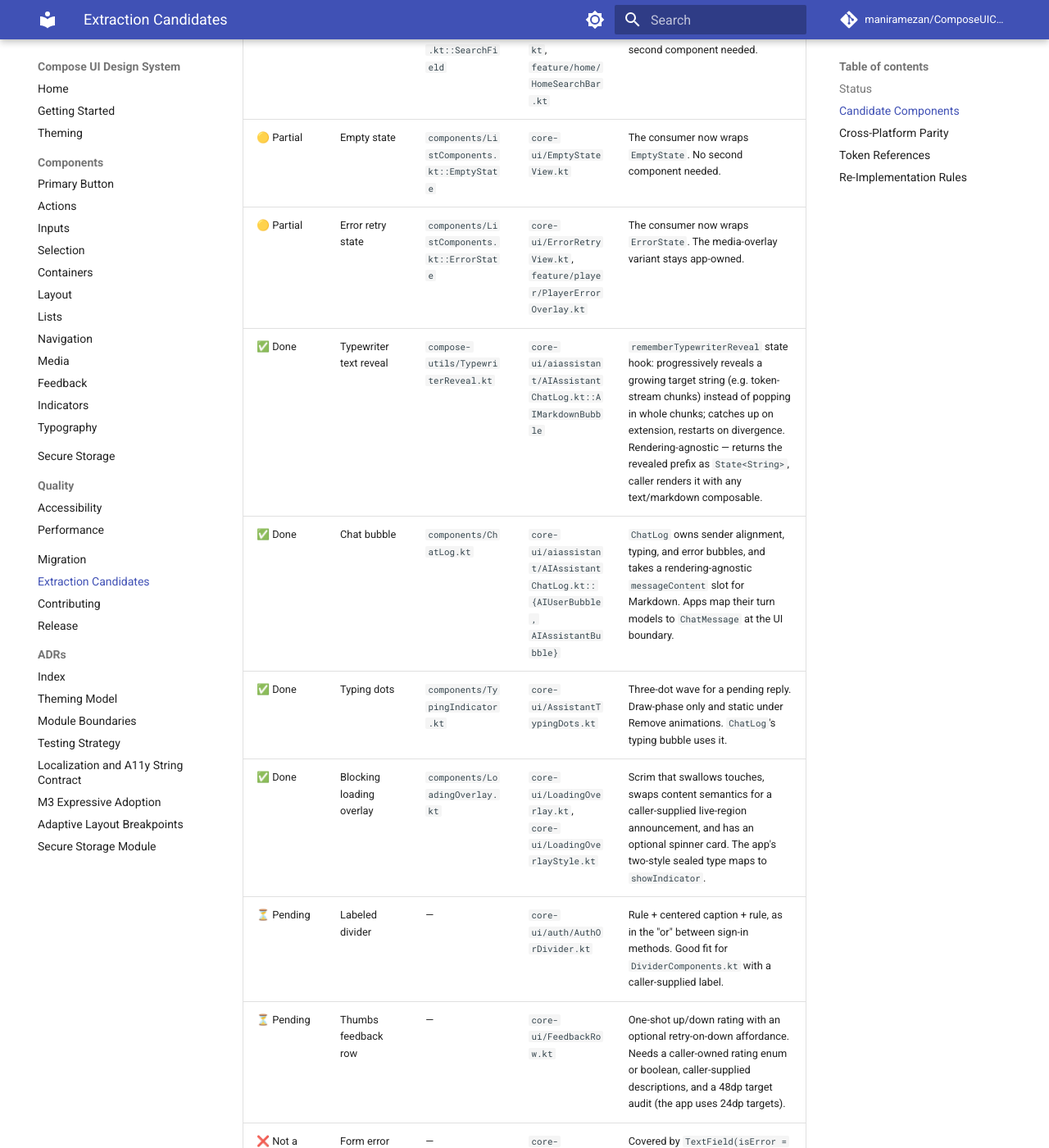
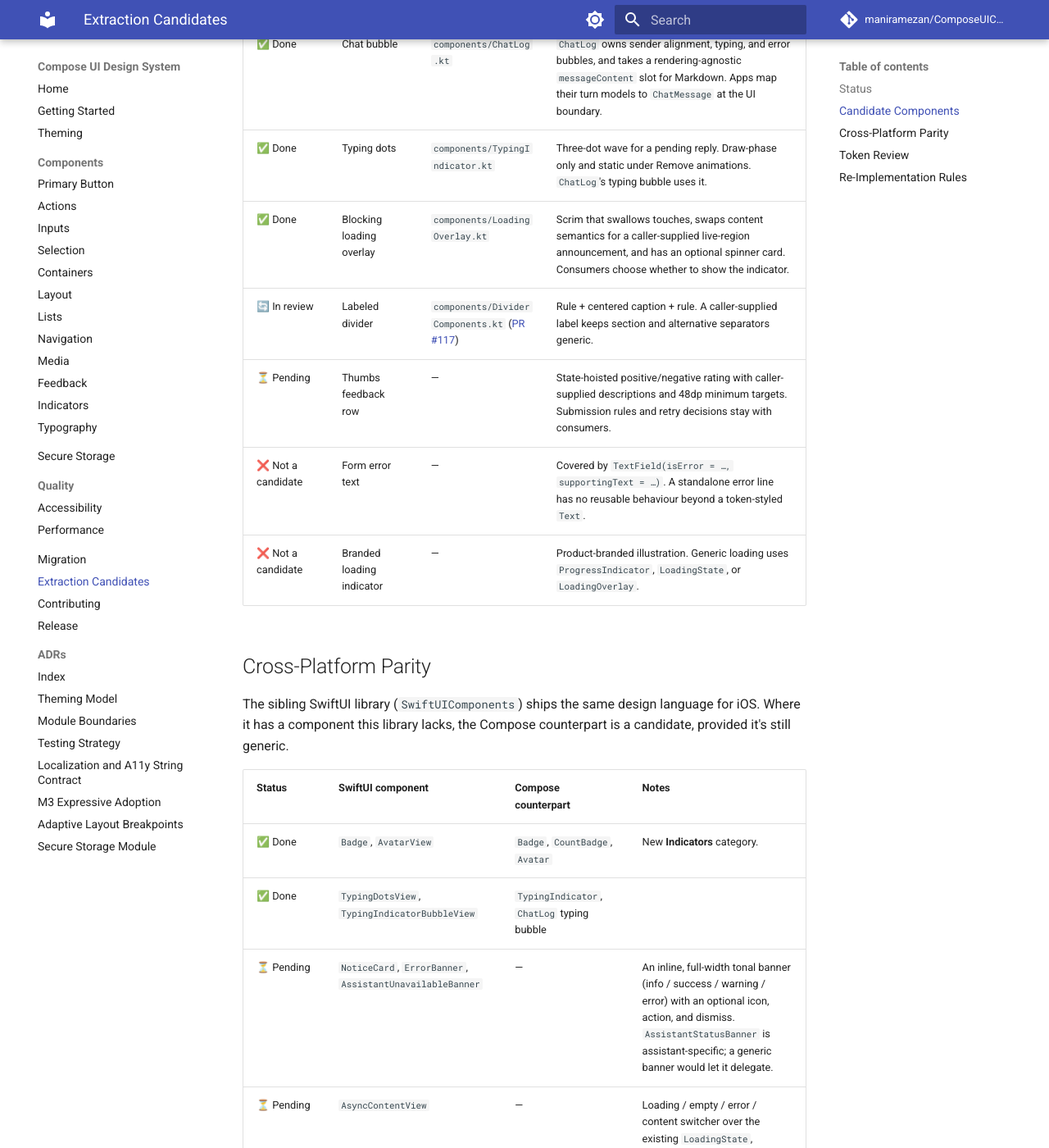
Before and after one commit to maniramezan/ComposeUIComponents, an MkDocs documentation site: the page built from docs/extraction-candidates.md, in a window 1280 px wide and 1400 px high, scrolled down 2025 px. Shown: the whole window at 82% size. Built offline with MkDocs 1.6.1 and Material for MkDocs 9.7.7, drawn with Linux system fonts in a browser that asks for light colours; comment, search, counter and statistics services are not loaded; some of the changed text lies outside the part shown.

Commit message:
docs: use generic examples and correct token guidance

```diff
--- a/docs/extraction-candidates.md
+++ b/docs/extraction-candidates.md
@@ -1,6 +1,6 @@
 # Extraction Candidates
 
-Audit source: `~/Developer/novalingo/mobile/Android`. Do not copy app code into this library. Use these candidates as product-tested references, strip Novalingo-specific naming, strings, models, analytics, and business rules, then re-implement with this design system's tokens, previews, tests, screenshots, and docs.
+Audit scope: patterns observed in consuming Android apps. Do not copy app code into this library. Remove product naming, strings, models, analytics, and business rules, then re-implement reusable behavior with this design system’s tokens, previews, tests, screenshots, and docs.
 
 ## Status
 
@@ -14,27 +14,27 @@ Audit source: `~/Developer/novalingo/mobile/Android`. Do not copy app code into
 
 ## Candidate Components
 
-| Status | Candidate | Library home | Source reference | Notes |
-|---|---|---|---|---|
-| ✅ Done | Pill chip | `components/PillChip.kt` | `core-ui/PillChip.kt`, `feature/home/HomeFilters.kt` | Generic selectable capsule; selected/unselected colors are themed tokens with per-call overrides for tinted variants (filter rows). |
-| ✅ Done | Overlay card | `components/OverlayCard.kt` | `core-ui/OverlayCard.kt` | Subtle rounded surface for media overlays. Defaults to `AppTheme.colors.overlaySubtle` + `AppTheme.shapes.large`. |
-| ✅ Done | Adaptive content container | `components/AdaptiveContentContainer.kt` | `core-ui/AdaptiveContentContainer.kt` | Caps content width on tablets, pass-through on phones. Consumers pick a semantic max width from their own layout-dimension tokens. |
-| ✅ Done | Section header | `components/SectionHeader.kt` | `core-ui/SectionHeader.kt` | Title + optional trailing text action. Reads `AppTheme.typography.titleSmall` and `AppTheme.colors.primary`. |
-| ✅ Done | Content row | `components/ContentRow.kt` | `core-ui/WordCard.kt`, `feature/savedwords/SavedWordCard.kt` | Slot-based list row (title, optional secondary text, supporting text, leading + trailing content). Word-card-style usage is now a thin consumer wrapper. |
-| 🟡 Partial | Level badge | `components/PillChip.kt` (tier overload) + `theme/LevelPalette.kt` | `core-ui/SkillLevelBadge.kt`, `core-design/SkillLevelDesign.kt` | Generic tiered-badge component takes a `LevelTier` from a `LevelPalette`. Apps own the tier→domain mapping (e.g., skill level → palette index). |
-| ✅ Done | Sized skeleton block | `components/FeedbackComponents.kt::SkeletonBlock`, `components/SkeletonShimmer.kt` | `core-ui/GhostLoadingBlock.kt` | Parameterized height/width/shape variant of `Skeleton`, plus the root-applied `Modifier.skeletonShimmer`. The consumer file is now a thin wrapper over both. |
-| ✅ Done | Branded button variants | `components/PrimaryButton.kt`, `components/ActionComponents.kt::{SecondaryButton, TextButton}` | `core-ui/NovalingoButton.kt` | Three-style enum collapses 1:1 into the library's three button components — no extra wrapper needed in consumers. |
-| 🟡 Partial | Search bar | `components/InputComponents.kt::SearchField` | `core-ui/SearchBar.kt`, `feature/home/HomeSearchBar.kt` | The consumer now wraps `SearchField` with app copy. No second component needed. |
-| 🟡 Partial | Empty state | `components/ListComponents.kt::EmptyState` | `core-ui/EmptyStateView.kt` | The consumer now wraps `EmptyState`. No second component needed. |
-| 🟡 Partial | Error retry state | `components/ListComponents.kt::ErrorState` | `core-ui/ErrorRetryView.kt`, `feature/player/PlayerErrorOverlay.kt` | The consumer now wraps `ErrorState`. The media-overlay variant stays app-owned. |
-| ✅ Done | Typewriter text reveal | `compose-utils/TypewriterReveal.kt` | `core-ui/aiassistant/AIAssistantChatLog.kt::AIMarkdownBubble` | `rememberTypewriterReveal` state hook: progressively reveals a growing target string (e.g. token-stream chunks) instead of popping in whole chunks; catches up on extension, restarts on divergence. Rendering-agnostic — returns the revealed prefix as `State<String>`, caller renders it with any text/markdown composable. |
-| ✅ Done | Chat bubble | `components/ChatLog.kt` | `core-ui/aiassistant/AIAssistantChatLog.kt::{AIUserBubble, AIAssistantBubble}` | `ChatLog` owns sender alignment, typing, and error bubbles, and takes a rendering-agnostic `messageContent` slot for Markdown. Apps map their turn models to `ChatMessage` at the UI boundary. |
-| ✅ Done | Typing dots | `components/TypingIndicator.kt` | `core-ui/AssistantTypingDots.kt` | Three-dot wave for a pending reply. Draw-phase only and static under Remove animations. `ChatLog`'s typing bubble uses it. |
-| ✅ Done | Blocking loading overlay | `components/LoadingOverlay.kt` | `core-ui/LoadingOverlay.kt`, `core-ui/LoadingOverlayStyle.kt` | Scrim that swallows touches, swaps content semantics for a caller-supplied live-region announcement, and has an optional spinner card. The app's two-style sealed type maps to `showIndicator`. |
-| ⏳ Pending | Labeled divider | — | `core-ui/auth/AuthOrDivider.kt` | Rule + centered caption + rule, as in the "or" between sign-in methods. Good fit for `DividerComponents.kt` with a caller-supplied label. |
-| ⏳ Pending | Thumbs feedback row | — | `core-ui/FeedbackRow.kt` | One-shot up/down rating with an optional retry-on-down affordance. Needs a caller-owned rating enum or boolean, caller-supplied descriptions, and a 48dp target audit (the app uses 24dp targets). |
-| ❌ Not a candidate | Form error text | — | `core-ui/auth/FormErrorText.kt` | Covered by `TextField(isError = …, supportingText = …)`. A standalone error line has no reusable behaviour beyond a token-styled `Text`. |
-| ❌ Not a candidate | Branded loading indicator | — | `core-ui/NovalingoLoadingIndicator.kt` | Product-branded illustration. Generic loading uses `ProgressIndicator`, `LoadingState`, or `LoadingOverlay`. |
+| Status | Candidate | Library home | Notes |
+|---|---|---|---|
+| ✅ Done | Pill chip | `components/PillChip.kt` | Generic selectable capsule; selected/unselected colors are themed tokens with per-call overrides for tinted variants (filter rows). |
+| ✅ Done | Overlay card | `components/OverlayCard.kt` | Subtle rounded surface for media overlays. Defaults to `AppTheme.colors.overlaySubtle` + `AppTheme.shapes.large`. |
+| ✅ Done | Adaptive content container | `components/AdaptiveContentContainer.kt` | Caps content width on tablets, pass-through on phones. Consumers pick a semantic max width from their own layout-dimension tokens. |
+| ✅ Done | Section header | `components/SectionHeader.kt` | Title + optional trailing text action. Reads `AppTheme.typography.titleSmall` and `AppTheme.colors.primary`. |
+| ✅ Done | Content row | `components/ContentRow.kt` | Slot-based list row (title, optional secondary text, supporting text, leading + trailing content). Consumers map their own row data at the UI boundary. |
+| 🟡 Partial | Level badge | `components/PillChip.kt` (tier overload) + `theme/LevelPalette.kt` | Generic tiered-badge component takes a `LevelTier` from a `LevelPalette`. Apps own the tier→domain mapping (e.g., status value → palette index). |
+| ✅ Done | Sized skeleton block | `components/FeedbackComponents.kt::SkeletonBlock`, `components/SkeletonShimmer.kt` | Parameterized height/width/shape variant of `Skeleton`, plus the root-applied `Modifier.skeletonShimmer`. The consumer file is now a thin wrapper over both. |
+| ✅ Done | Button styles | `components/PrimaryButton.kt`, `components/ActionComponents.kt::{SecondaryButton, TextButton}` | Primary, secondary, and text actions cover three common emphasis levels without a consumer-specific button type. |
+| 🟡 Partial | Search bar | `components/InputComponents.kt::SearchField` | The consumer now wraps `SearchField` with app copy. No second component needed. |
+| 🟡 Partial | Empty state | `components/ListComponents.kt::EmptyState` | The consumer now wraps `EmptyState`. No second component needed. |
+| 🟡 Partial | Error retry state | `components/ListComponents.kt::ErrorState` | The consumer now wraps `ErrorState`. The media-overlay variant stays app-owned. |
+| ✅ Done | Typewriter text reveal | `compose-utils/TypewriterReveal.kt` | `rememberTypewriterReveal` state hook: progressively reveals a growing target string (e.g. token-stream chunks) instead of popping in whole chunks; catches up on extension, restarts on divergence. Rendering-agnostic — returns the revealed prefix as `State<String>`, caller renders it with any text/markdown composable. |
+| ✅ Done | Chat bubble | `components/ChatLog.kt` | `ChatLog` owns sender alignment, typing, and error bubbles, and takes a rendering-agnostic `messageContent` slot for Markdown. Apps map their turn models to `ChatMessage` at the UI boundary. |
+| ✅ Done | Typing dots | `components/TypingIndicator.kt` | Three-dot wave for a pending reply. Draw-phase only and static under Remove animations. `ChatLog`'s typing bubble uses it. |
+| ✅ Done | Blocking loading overlay | `components/LoadingOverlay.kt` | Scrim that swallows touches, swaps content semantics for a caller-supplied live-region announcement, and has an optional spinner card. Consumers choose whether to show the indicator. |
+| 🔄 In review | Labeled divider | `components/DividerComponents.kt` ([PR #117](https://github.com/maniramezan/ComposeUIComponents/pull/117)) | Rule + centered caption + rule. A caller-supplied label keeps section and alternative separators generic. |
+| ⏳ Pending | Thumbs feedback row | — | State-hoisted positive/negative rating with caller-supplied descriptions and 48dp minimum targets. Submission rules and retry decisions stay with consumers. |
+| ❌ Not a candidate | Form error text | — | Covered by `TextField(isError = …, supportingText = …)`. A standalone error line has no reusable behaviour beyond a token-styled `Text`. |
+| ❌ Not a candidate | Branded loading indicator | — | Product-branded illustration. Generic loading uses `ProgressIndicator`, `LoadingState`, or `LoadingOverlay`. |
 
 ## Cross-Platform Parity
 
@@ -53,15 +53,15 @@ The sibling SwiftUI library (`SwiftUIComponents`) ships the same design language
 | ✅ Done | `TitledPageView` | `PaginatedContent` | |
 | ✅ Done | `SegmentedPicker`, `PillChip`, `ActionPill`, `FlipCard`, `DisclosureCard`, `SelectionListView`, `GhostShimmer`, `ToastView`, `LoadMoreFooter`, `CachedAsyncImage`, `FlowLayout`, `SectionHeader` | Same names (`SegmentedContent` / `SegmentedControl`, `Modifier.skeletonShimmer`, `ToastHost`) | |
 
-## Token References
+## Token Review
 
-- `core-design/Spacing.kt`: 8-point spacing scale, adaptive max widths, corner aliases, and tap target constants. This repo already uses semantic spacing tokens and 48dp minimum targets; future adaptive max-width tokens should be added deliberately.
-- `core-design/AppColors.kt`: semantic backgrounds, text colors, interactive colors, status colors, overlays, and badge colors. This repo already maps semantic colors through `AppTheme`; extra overlay/status/badge tokens should be added only when a component requires them.
-- `core-design/Animations.kt`: motion constants are a useful reference for validating naming and duration coverage against this repo's motion tokens.
+- Spacing: reuse the existing scale, adaptive widths, corner aliases, and 48dp interaction helpers. Add new semantic dimensions only when a reusable component requires them.
+- Colors: use semantic backgrounds, text colors, interactive colors, status colors, overlays, and tier palettes from `AppTheme`.
+- Motion: validate durations and easing against the existing motion tokens before introducing new values.
 
 ## Re-Implementation Rules
 
-- Do not import Novalingo package names, strings, model types, analytics, services, or business state.
+- Do not import consuming-app package names, strings, model types, analytics, services, or business state.
 - Replace raw dimensions/colors with `AppTheme` tokens or component metrics.
 - Keep public APIs state-hoisted and slot-based.
 - Add light/dark previews, 200% font-scale previews, unit tests, screenshot coverage, and docs for every extracted component.
```
Also changed, not shown: docs/components/containers.md (+1 -1 lines), docs/components/lists.md (+1 -1 lines), docs/theming.md (+11 -9 lines).
